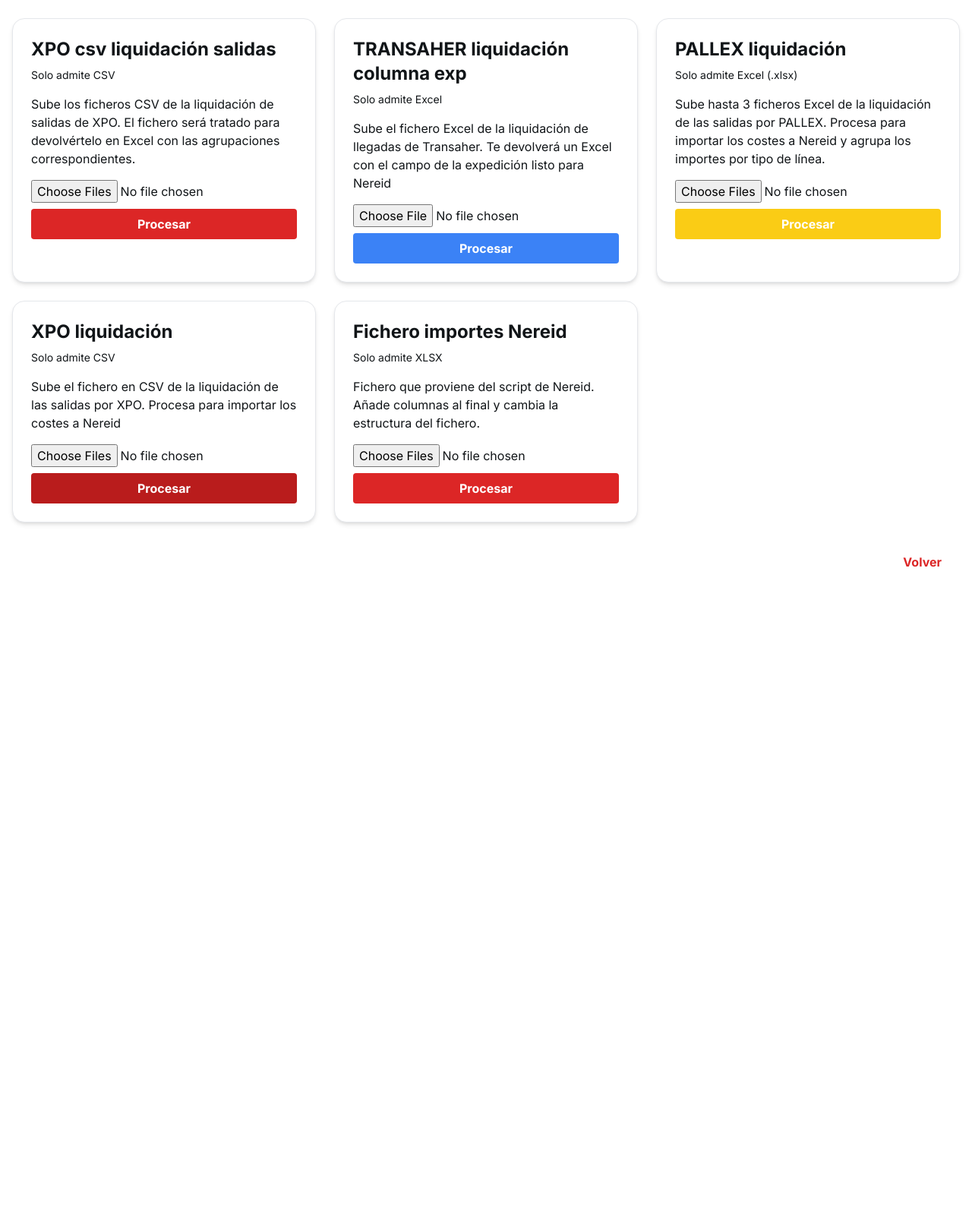
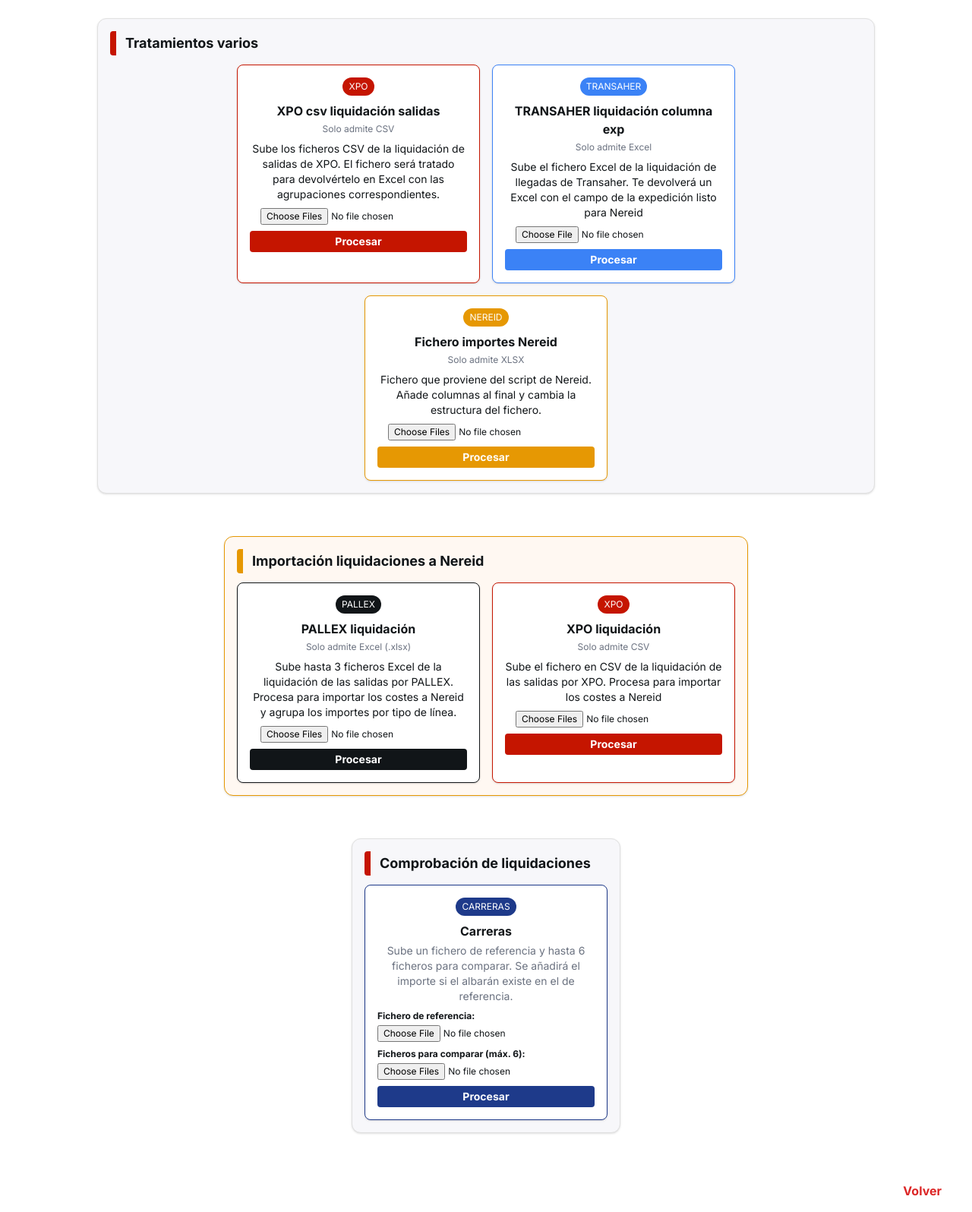
Before and after one commit to jmm-1987/vehiculosagenda, a Flask app: page /ficheros in a window 1280 px wide. Shown: the part 61-1657 px from the top of the page at 76% size. Before the commit the page ends 808 px from the top, so only its background shows below. Run offline with Flask 3, Linux system fonts and the light colour scheme; some libraries are stand-ins or nearby versions.

Commit message:
funcion carreras

```diff
--- a/main.py
+++ b/main.py
@@ -30,6 +30,7 @@ from ficheros.ficheros import register_func_subir_fichero
 from ficheros.ficheros_ts import register_func_subir_fichero_ts
 from ficheros.ficheros_pallex import register_func_subir_fichero_pallex
 from ficheros.ficheros_xpo import register_func_subir_fichero_xpo
+from ficheros.ficheros_carreras import register_func_subir_fichero_carreras
 from sqlalchemy import func
 
 iniciar_scheduler()
@@ -75,7 +76,7 @@ register_func_subir_fichero_ts(app)
 register_ftp_transfer_routes(app)
 register_func_subir_fichero_pallex(app)
 register_func_subir_fichero_xpo(app)
-
+register_func_subir_fichero_carreras(app)
 
 
 @app.route('/')
--- a/templates/ficheros.html
+++ b/templates/ficheros.html
@@ -23,57 +23,96 @@
       </div>
     </header>
 
-    <main class="container mx-auto px-4 py-6 grid grid-cols-1 md:grid-cols-2 xl:grid-cols-3 gap-6">
-      <!-- Bloque reutilizable -->
-      <div class="bg-white shadow-md rounded-2xl p-6 border border-gray-200">
-        <h2 class="text-2xl font-bold mb-2">XPO csv liquidación salidas</h2>
-        <p class="text-sm mb-4">Solo admite CSV</p>
-        <p class="text-base mb-4">Sube los ficheros CSV de la liquidación de salidas de XPO. El fichero será tratado para devolvértelo en Excel con las agrupaciones correspondientes.</p>
-        <form action="/subir_fichero" method="POST" enctype="multipart/form-data">
-          <input type="file" name="fichero" accept=".csv" multiple class="mb-2">
-          <button class="bg-red-600 text-white px-4 py-2 rounded font-bold w-full">Procesar</button>
+    <main class="container mx-auto px-4 py-6 grid grid-cols-1 gap-8">
+      <!-- Tratamientos varios -->
+      <section class="mb-6 bg-[#f7f7fa] rounded-xl shadow border border-[#e0e0e0] p-4 max-w-5xl mx-auto">
+        <div class="flex items-center mb-3">
+          <span class="inline-block w-2 h-8 rounded-l bg-[#c51500] mr-3"></span>
+          <h2 class="text-lg font-bold flex-1">Tratamientos varios</h2>
+        </div>
+        <div class="flex flex-wrap gap-4 justify-center">
+          <div class="bg-white shadow rounded-lg p-4 border border-[#c51500] max-w-xs w-full flex flex-col items-center">
+            <span class="inline-block bg-[#c51500] text-white text-xs px-2 py-1 rounded-full mb-2">XPO</span>
+            <h3 class="text-base font-bold mb-1 text-center">XPO csv liquidación salidas</h3>
+            <p class="text-xs mb-2 text-gray-500">Solo admite CSV</p>
+            <p class="text-sm mb-2 text-center">Sube los ficheros CSV de la liquidación de salidas de XPO. El fichero será tratado para devolvértelo en Excel con las agrupaciones correspondientes.</p>
+            <form action="/subir_fichero" method="POST" enctype="multipart/form-data" class="w-full flex flex-col items-center">
+              <input type="file" name="fichero" accept=".csv" multiple class="mb-2 text-xs">
+              <button class="bg-[#c51500] text-white px-3 py-1 rounded font-bold w-full text-sm">Procesar</button>
             </form>
           </div>
-
-      <div class="bg-white shadow-md rounded-2xl p-6 border border-gray-200">
-        <h2 class="text-2xl font-bold mb-2">TRANSAHER liquidación columna exp</h2>
-        <p class="text-sm mb-4">Solo admite Excel</p>
-        <p class="text-base mb-4">Sube el fichero Excel de la liquidación de llegadas de Transaher. Te devolverá un Excel con el campo de la expedición listo para Nereid</p>
-        <form action="/subir_fichero_ts" method="POST" enctype="multipart/form-data">
-          <input type="file" name="fichero" accept=".xlsx" class="mb-2">
-          <button class="bg-blue-500 text-white px-4 py-2 rounded font-bold w-full">Procesar</button>
+          <div class="bg-white shadow rounded-lg p-4 border border-[#3b82f6] max-w-xs w-full flex flex-col items-center">
+            <span class="inline-block bg-[#3b82f6] text-white text-xs px-2 py-1 rounded-full mb-2">TRANSAHER</span>
+            <h3 class="text-base font-bold mb-1 text-center">TRANSAHER liquidación columna exp</h3>
+            <p class="text-xs mb-2 text-gray-500">Solo admite Excel</p>
+            <p class="text-sm mb-2 text-center">Sube el fichero Excel de la liquidación de llegadas de Transaher. Te devolverá un Excel con el campo de la expedición listo para Nereid</p>
+            <form action="/subir_fichero_ts" method="POST" enctype="multipart/form-data" class="w-full flex flex-col items-center">
+              <input type="file" name="fichero" accept=".xlsx" class="mb-2 text-xs">
+              <button class="bg-[#3b82f6] text-white px-3 py-1 rounded font-bold w-full text-sm">Procesar</button>
             </form>
           </div>
-
-      <div class="bg-white shadow-md rounded-2xl p-6 border border-gray-200">
-        <h2 class="text-2xl font-bold mb-2">PALLEX liquidación</h2>
-        <p class="text-sm mb-4">Solo admite Excel (.xlsx)</p>
-        <p class="text-base mb-4">Sube hasta 3 ficheros Excel de la liquidación de las salidas por PALLEX. Procesa para importar los costes a Nereid y agrupa los importes por tipo de línea.</p>
-        <form action="/subir_fichero_pallex" method="POST" enctype="multipart/form-data">
-          <input type="file" name="ficheros" accept=".xlsx" multiple class="mb-2">
-          <button class="bg-yellow-400 text-white px-4 py-2 rounded font-bold w-full">Procesar</button>
+          <div class="bg-white shadow rounded-lg p-4 border border-[#e69803] max-w-xs w-full flex flex-col items-center">
+            <span class="inline-block bg-[#e69803] text-white text-xs px-2 py-1 rounded-full mb-2">NEREID</span>
+            <h3 class="text-base font-bold mb-1 text-center">Fichero importes Nereid</h3>
+            <p class="text-xs mb-2 text-gray-500">Solo admite XLSX</p>
+            <p class="text-sm mb-2 text-center">Fichero que proviene del script de Nereid. Añade columnas al final y cambia la estructura del fichero.</p>
+            <form action="/subir_fichero_imp" method="POST" enctype="multipart/form-data" class="w-full flex flex-col items-center">
+              <input type="file" name="fichero" accept=".xlsx" multiple class="mb-2 text-xs">
+              <button class="bg-[#e69803] text-white px-3 py-1 rounded font-bold w-full text-sm">Procesar</button>
             </form>
           </div>
-
-      <div class="bg-white shadow-md rounded-2xl p-6 border border-gray-200">
-        <h2 class="text-2xl font-bold mb-2">XPO liquidación</h2>
-        <p class="text-sm mb-4">Solo admite CSV</p>
-        <p class="text-base mb-4">Sube el fichero en CSV de la liquidación de las salidas por XPO. Procesa para importar los costes a Nereid</p>
-        <form action="/subir_fichero_xpo" method="POST" enctype="multipart/form-data">
-          <input type="file" name="fichero" accept=".csv" multiple class="mb-2">
-          <button class="bg-red-700 text-white px-4 py-2 rounded font-bold w-full">Procesar</button>
+        </div>
+      </section>
+      <!-- Importación liquidaciones a Nereid -->
+      <section class="mb-6 bg-[#fff8f2] rounded-xl shadow border border-[#e69803] p-4 max-w-3xl mx-auto">
+        <div class="flex items-center mb-3">
+          <span class="inline-block w-2 h-8 rounded-l bg-[#e69803] mr-3"></span>
+          <h2 class="text-lg font-bold flex-1">Importación liquidaciones a Nereid</h2>
+        </div>
+        <div class="flex flex-wrap gap-4 justify-center">
+          <div class="bg-white shadow rounded-lg p-4 border border-[#111518] max-w-xs w-full flex flex-col items-center">
+            <span class="inline-block bg-[#111518] text-white text-xs px-2 py-1 rounded-full mb-2">PALLEX</span>
+            <h3 class="text-base font-bold mb-1 text-center">PALLEX liquidación</h3>
+            <p class="text-xs mb-2 text-gray-500">Solo admite Excel (.xlsx)</p>
+            <p class="text-sm mb-2 text-center">Sube hasta 3 ficheros Excel de la liquidación de las salidas por PALLEX. Procesa para importar los costes a Nereid y agrupa los importes por tipo de línea.</p>
+            <form action="/subir_fichero_pallex" method="POST" enctype="multipart/form-data" class="w-full flex flex-col items-center">
+              <input type="file" name="ficheros" accept=".xlsx" multiple class="mb-2 text-xs">
+              <button class="bg-[#111518] text-white px-3 py-1 rounded font-bold w-full text-sm">Procesar</button>
             </form>
           </div>
-
-      <div class="bg-white shadow-md rounded-2xl p-6 border border-gray-200">
-        <h2 class="text-2xl font-bold mb-2">Fichero importes Nereid</h2>
-        <p class="text-sm mb-4">Solo admite XLSX</p>
-        <p class="text-base mb-4">Fichero que proviene del script de Nereid. Añade columnas al final y cambia la estructura del fichero.</p>
-        <form action="/subir_fichero_imp" method="POST" enctype="multipart/form-data">
-          <input type="file" name="fichero" accept=".xlsx" multiple class="mb-2">
-          <button class="bg-red-600 text-white px-4 py-2 rounded font-bold w-full">Procesar</button>
+          <div class="bg-white shadow rounded-lg p-4 border border-[#c51500] max-w-xs w-full flex flex-col items-center">
+            <span class="inline-block bg-[#c51500] text-white text-xs px-2 py-1 rounded-full mb-2">XPO</span>
+            <h3 class="text-base font-bold mb-1 text-center">XPO liquidación</h3>
+            <p class="text-xs mb-2 text-gray-500">Solo admite CSV</p>
+            <p class="text-sm mb-2 text-center">Sube el fichero en CSV de la liquidación de las salidas por XPO. Procesa para importar los costes a Nereid</p>
+            <form action="/subir_fichero_xpo" method="POST" enctype="multipart/form-data" class="w-full flex flex-col items-center">
+              <input type="file" name="fichero" accept=".csv" multiple class="mb-2 text-xs">
+              <button class="bg-[#c51500] text-white px-3 py-1 rounded font-bold w-full text-sm">Procesar</button>
             </form>
           </div>
+        </div>
+      </section>
+      <!-- Comprobación liquidaciones -->
+      <section class="mb-6 bg-[#f7f7fa] rounded-xl shadow border border-[#e0e0e0] p-4 max-w-5xl mx-auto">
+        <div class="flex items-center mb-3">
+          <span class="inline-block w-2 h-8 rounded-l bg-[#c51500] mr-3"></span>
+          <h2 class="text-lg font-bold flex-1">Comprobación de liquidaciones</h2>
+        </div>
+        <div class="flex flex-wrap gap-4 justify-center">
+          <div class="bg-white shadow rounded-lg p-4 border border-[#1e3a8a] max-w-xs w-full flex flex-col items-center">
+            <span class="inline-block bg-[#1e3a8a] text-white text-xs px-2 py-1 rounded-full mb-2">CARRERAS</span>
+            <h3 class="text-base font-bold mb-1 text-center">Carreras</h3>
+            <p class="text-sm text-gray-500 text-center mb-2">Sube un fichero de referencia y hasta 6 ficheros para comparar. Se añadirá el importe si el albarán existe en el de referencia.</p>
+            <form action="/procesar_carreras" method="POST" enctype="multipart/form-data" class="w-full flex flex-col items-center">
+              <label class="text-xs font-semibold mb-1 w-full text-left">Fichero de referencia:</label>
+              <input type="file" name="fichero_carreras" accept=".xlsx,.csv" class="mb-2 text-xs w-full">
+              <label class="text-xs font-semibold mb-1 w-full text-left">Ficheros para comparar (máx. 6):</label>
+              <input type="file" name="ficheros_comparacion" accept=".xlsx,.csv" class="mb-2 text-xs w-full" multiple>
+              <button class="bg-[#1e3a8a] text-white px-3 py-1 rounded font-bold w-full text-sm">Procesar</button>
+            </form>
+          </div>
+        </div>
+      </section>
     </main>
 
     <footer class="flex justify-end px-10 py-4">
--- a/templates/talleres.html
+++ b/templates/talleres.html
@@ -286,7 +286,7 @@
                     </td>
                     <td>{{ t.importe }}</td>
                     <td><a href="/form_editar_taller/{{ t.id }}">
-                        <button type="submit" class="boton-editar"><i class="fas fa-pencil-alt"></i></button>
+                            <button type="submit" class="boton-editar"><i class="fas fa-pencil-alt"></i></button>
                     </a></td>
                     {% if current_user.username == "jmurillo" or current_user.username == "javimurillo" %}
                     <td>
```
Also changed, not shown: ficheros/ficheros_carreras.py (added, +81 -0 lines), database/VEHICULOS.db, database/VEHICULOS1.db (added). Lines whose indentation alone changed are shown as unchanged.
